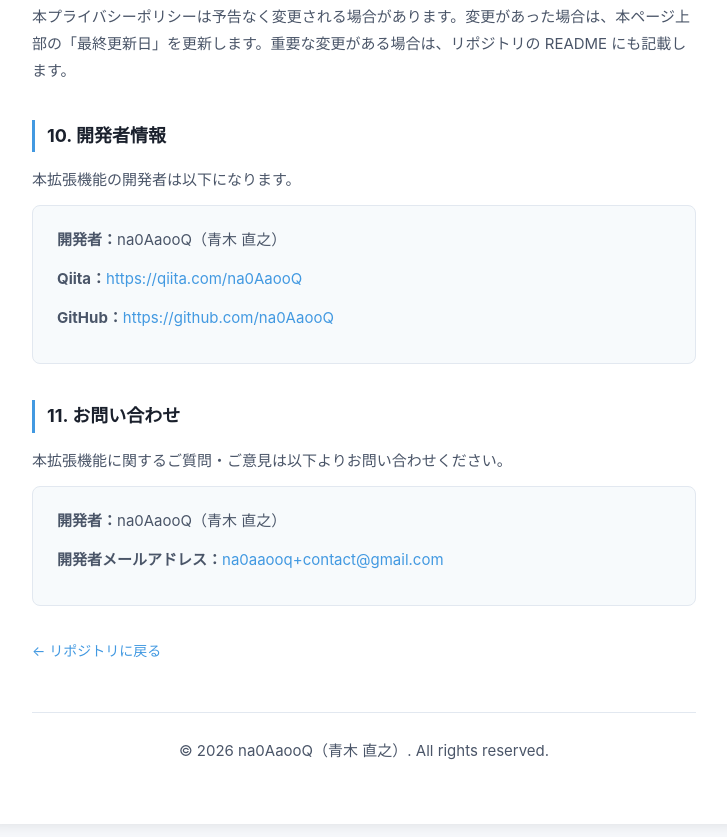
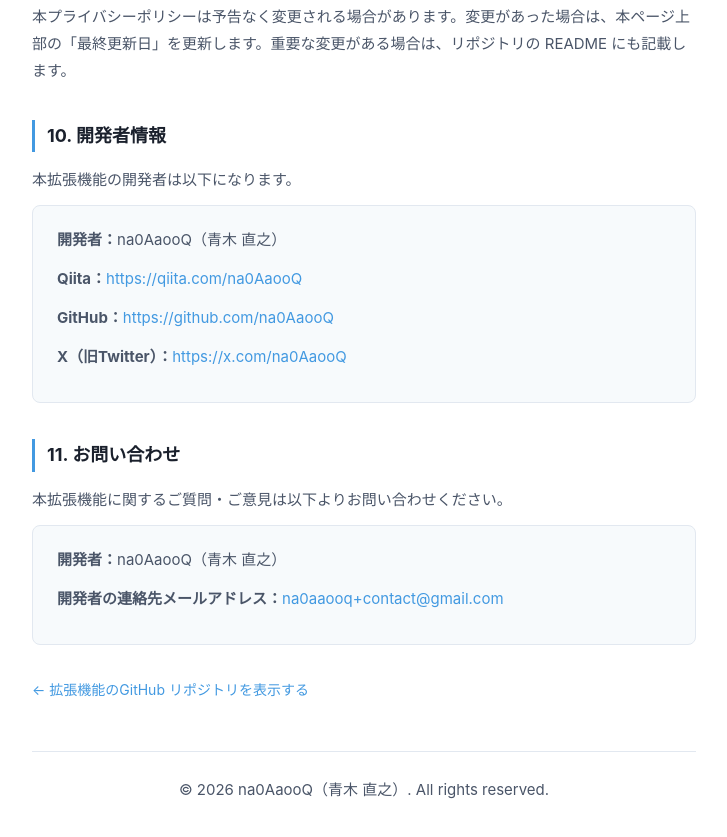
Before and after one commit to na0AaooQ/nsfw-guardian-image-hideorshow, a browser extension: page docs/privacy-policy.html in a window 1280 px wide. Shown: the part 2292-3129 px from the top of the page, without its empty margins (276-1003 px from the left). Drawn offline with Linux system fonts and the light colour scheme.

Commit message:
プライバシーポリシー中のリンクと文言修正

```diff
--- a/docs/privacy-policy.html
+++ b/docs/privacy-policy.html
@@ -269,16 +269,17 @@
       <p><strong>開発者：</strong>na0AaooQ（青木 直之）</p>
       <p><strong>Qiita：</strong><a href="https://qiita.com/na0AaooQ" target="_blank">https://qiita.com/na0AaooQ</a></p>
       <p><strong>GitHub：</strong><a href="https://github.com/na0AaooQ" target="_blank">https://github.com/na0AaooQ</a></p>
+      <p><strong>X（旧Twitter）：</strong><a href="https://x.com/na0AaooQ" target="_blank">https://x.com/na0AaooQ</a></p>
     </div>
 
     <h2>11. お問い合わせ</h2>
     <p>本拡張機能に関するご質問・ご意見は以下よりお問い合わせください。</p>
     <div class="contact-box">
       <p><strong>開発者：</strong>na0AaooQ（青木 直之）</p>
-      <p><strong>開発者メールアドレス：</strong><a href="mailto:na0aaooq+contact@gmail.com">na0aaooq+contact@gmail.com</a></p>
+      <p><strong>開発者の連絡先メールアドレス：</strong><a href="mailto:na0aaooq+contact@gmail.com">na0aaooq+contact@gmail.com</a></p>
     </div>
 
-    <a class="back-link" href="https://github.com/na0AaooQ/nsfw-guardian-image-hideorshow">← リポジトリに戻る</a>
+    <a class="back-link" href="https://github.com/na0AaooQ/nsfw-guardian-image-hideorshow">← 拡張機能のGitHub リポジトリを表示する</a>
 
     <div class="footer">
       <p>© 2026 na0AaooQ（青木 直之）. All rights reserved.</p>
```
